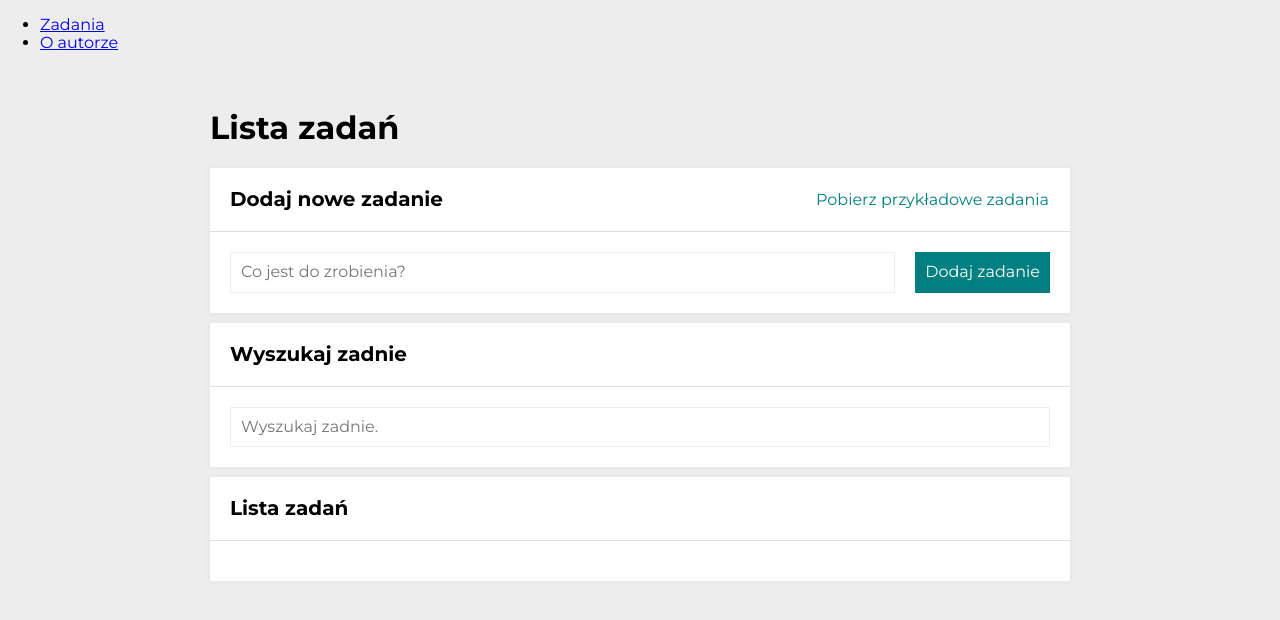
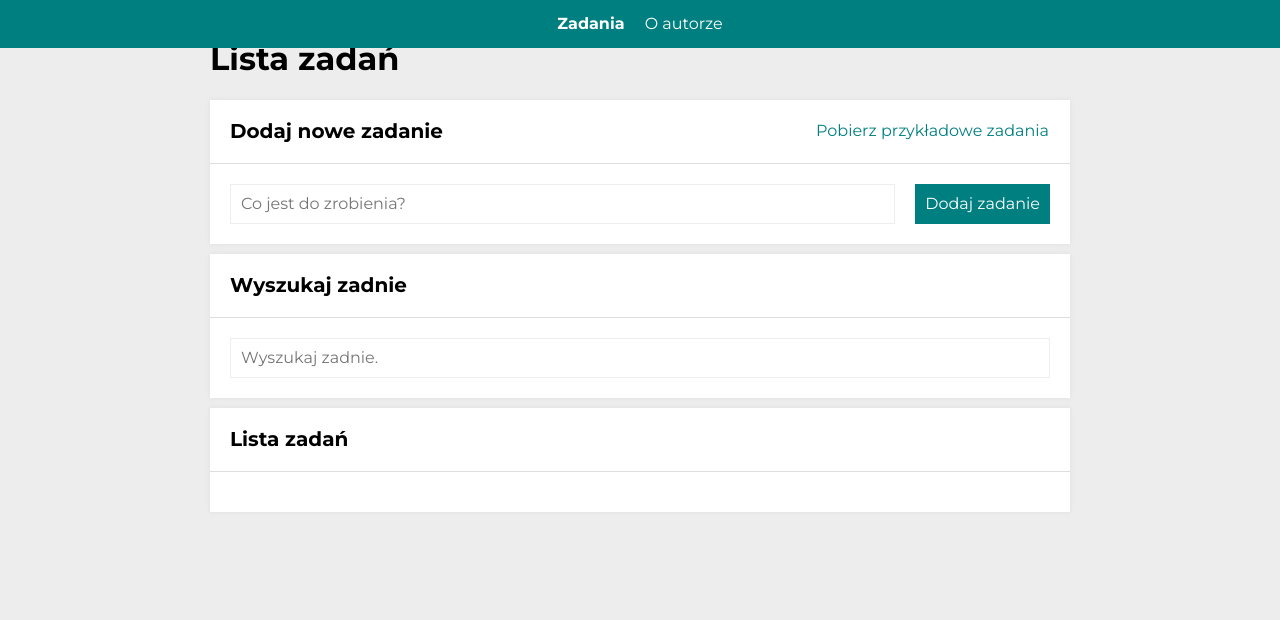
Before and after one commit to namerafal/todos-list-react, a React (Create React App) app: page /#/zadania in a window 1280 px wide. Shown: the top 620 px of the page. Built offline with nearby package versions, Linux system fonts and the light colour scheme.

Commit message:
Nav links and Nav list were converted into style components

```diff
--- a/src/App.js
+++ b/src/App.js
@@ -1,4 +1,5 @@
-import { HashRouter, Switch, Route, NavLink, Redirect } from "react-router-dom";
+import { HashRouter, Switch, Route, Redirect } from "react-router-dom";
+import { NavList, StyledNavLink } from "./styled";
 import TasksPage from "./features/tasks/TasksPage";
 import TaskPage from "./features/tasks/TaskPage";
 import AuthorPage from "./features/author/AuthorPage";
@@ -6,14 +7,14 @@ import AuthorPage from "./features/author/AuthorPage";
 export const App = () => (
   <HashRouter>
     <nav>
-      <ul>
+      <NavList>
         <li>
-          <NavLink to="/zadania">Zadania</NavLink>
+          <StyledNavLink to="/zadania">Zadania</StyledNavLink>
         </li>
         <li>
-          <NavLink to="/autor">O autorze</NavLink>
+          <StyledNavLink to="/autor">O autorze</StyledNavLink>
         </li>
-      </ul>
+      </NavList>
       <Switch>
         <Route path="/zadania/:id">
           <TaskPage />
--- /dev/null
+++ b/src/styled.js
@@ -0,0 +1,24 @@
+import { NavLink } from "react-router-dom";
+import styled from "styled-components";
+
+export const NavList = styled.ul`
+    background-color:${({ theme }) => theme.color.teal};
+    margin-top: 0px;
+    padding: 15px 0px;
+    list-style: none;
+    display: flex;
+    flex-direction: row;
+    justify-content: center;
+    position: fixed;
+    width: 100%;
+`;
+
+export const StyledNavLink = styled(NavLink)`
+    text-decoration: none;
+    padding: 5px 10px;
+    color: ${({ theme }) => theme.color.blackWhite};
+
+    &.active {
+        font-weight:bold;
+    }
+`;
```
